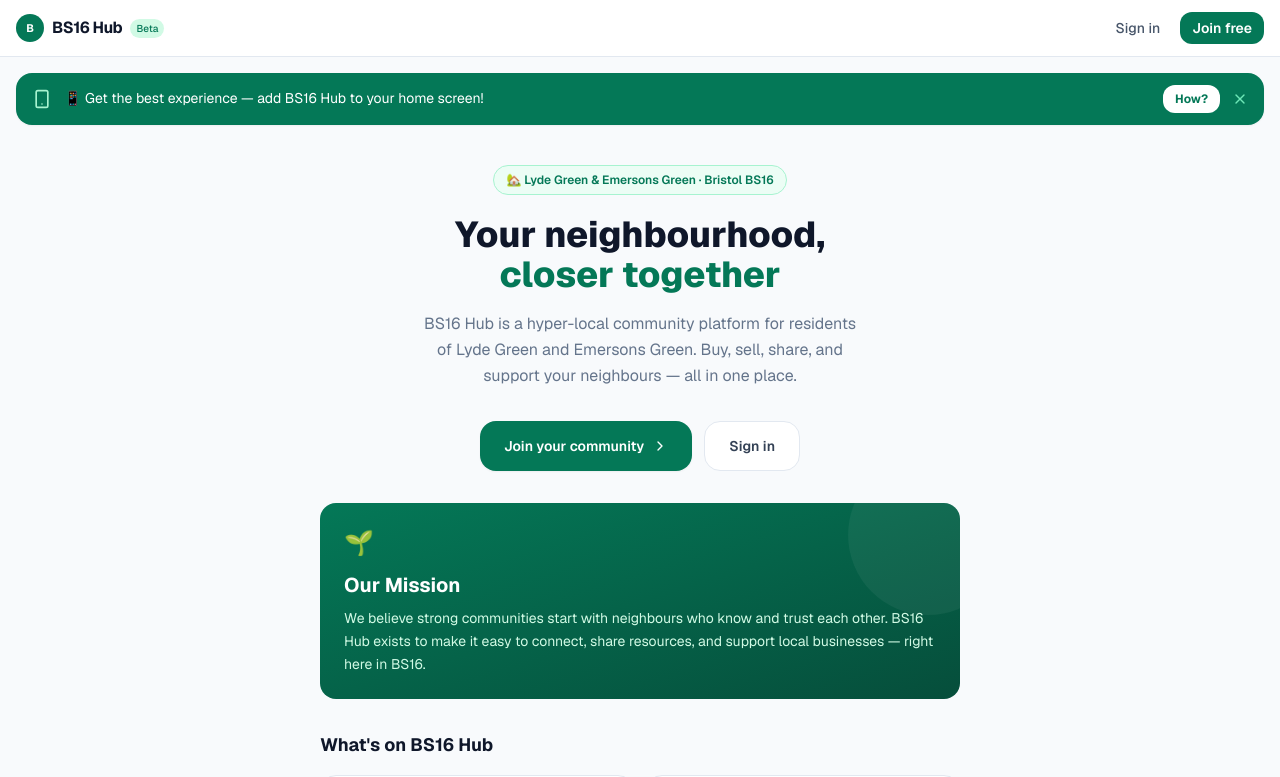
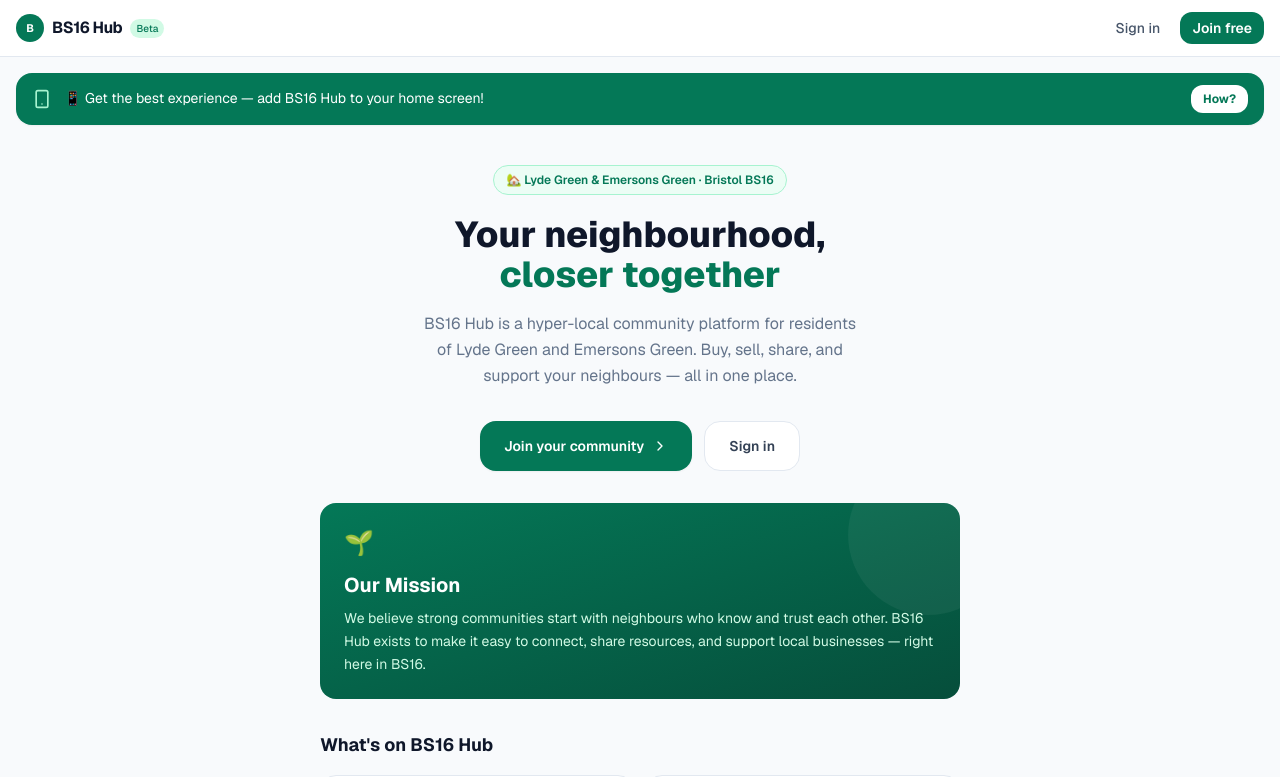
Before and after one commit to hwyip1121/BS16-Hub, a Next.js app: page / in a window 1280 px wide. Shown: the top 777 px of the page. Built offline with nearby package versions, Linux system fonts and the light colour scheme.

Commit message:
feat: make add-to-home-screen banner permanent

```diff
--- a/app/page.tsx
+++ b/app/page.tsx
@@ -9,19 +9,7 @@ import { ShoppingBag, Pin, Briefcase, Wrench, ChevronRight, X, Smartphone } from
 
 // ── Add to Home Screen Banner ────────────────────────────────────
 function AddToHomeBanner() {
-  const [dismissed, setDismissed] = useState(false);
   const [showHow, setShowHow] = useState(false);
-
-  useEffect(() => {
-    if (localStorage.getItem("a2hs-dismissed")) setDismissed(true);
-  }, []);
-
-  const dismiss = () => {
-    localStorage.setItem("a2hs-dismissed", "1");
-    setDismissed(true);
-  };
-
-  if (dismissed) return null;
 
   return (
     <>
@@ -35,9 +23,6 @@ function AddToHomeBanner() {
           className="shrink-0 bg-white text-emerald-700 text-xs font-bold px-3 py-1.5 rounded-xl hover:bg-emerald-50 transition-colors"
         >
           How?
-        </button>
-        <button onClick={dismiss} className="shrink-0 text-emerald-300 hover:text-white transition-colors">
-          <X className="w-4 h-4" />
         </button>
       </div>
 
```
